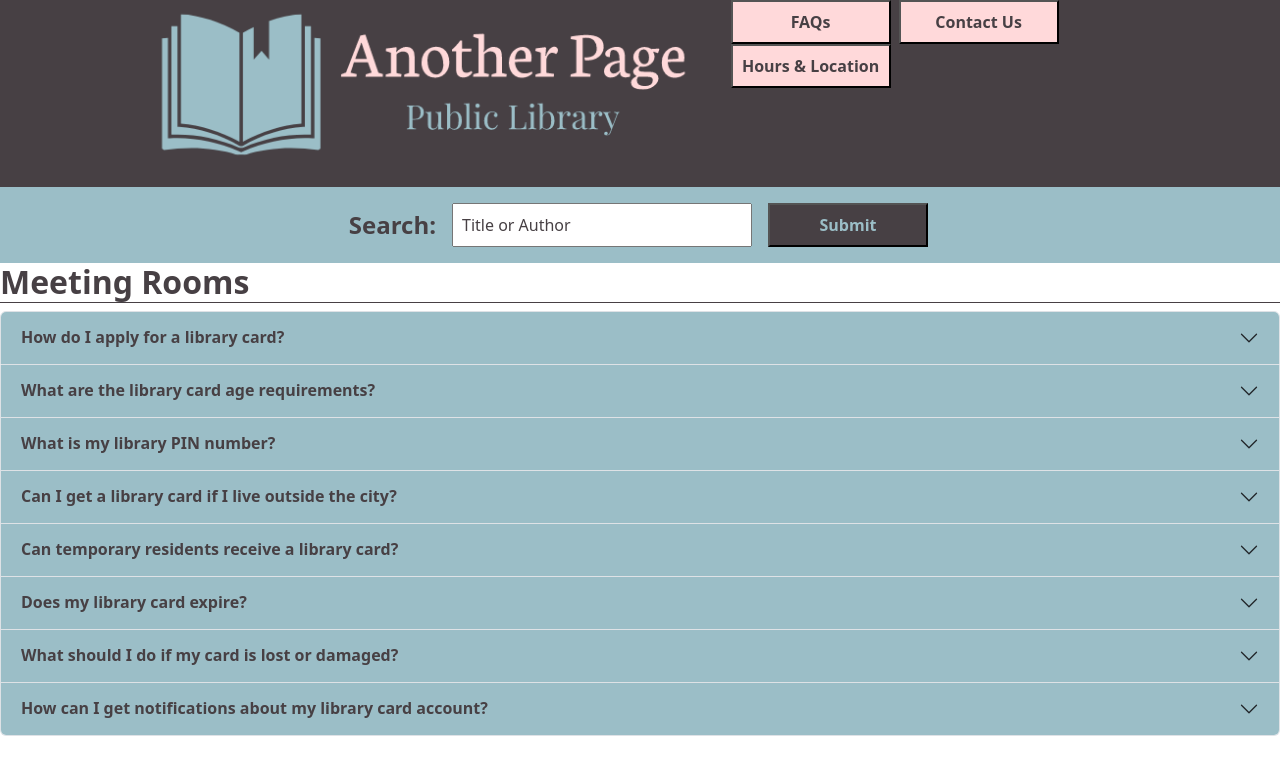
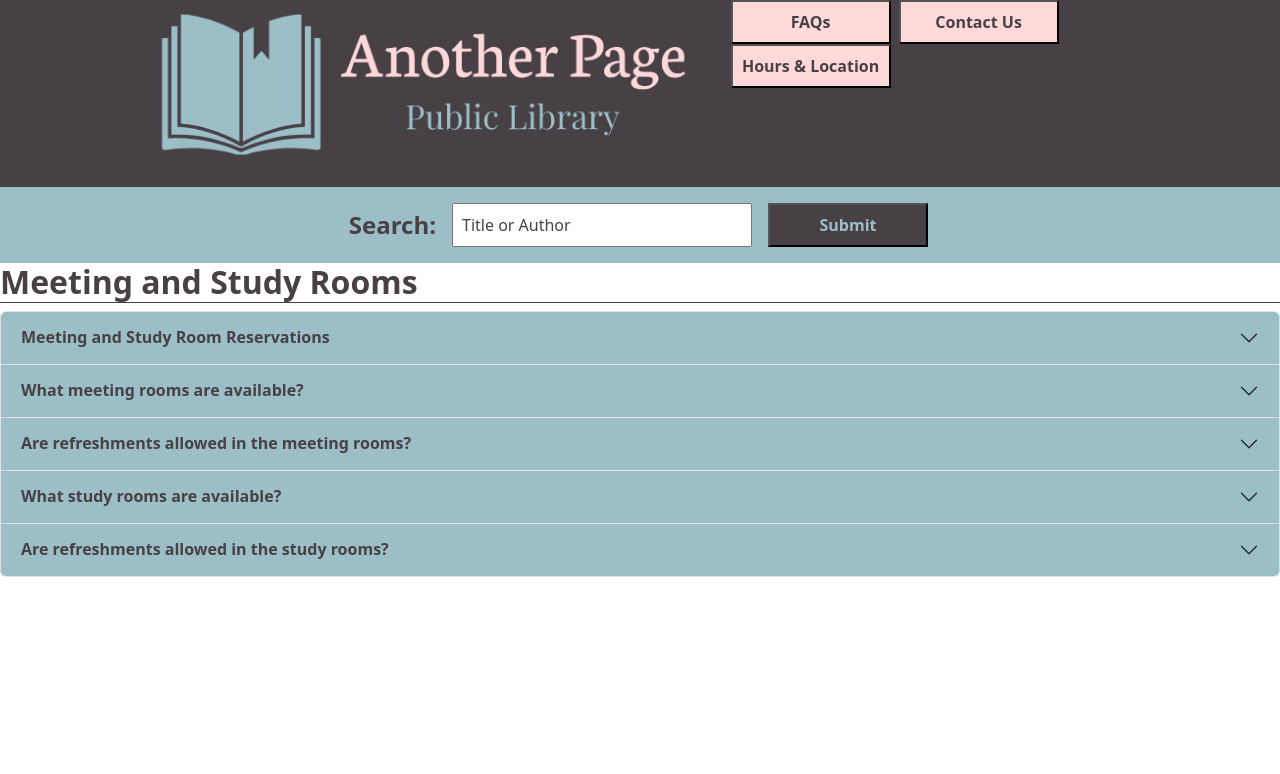
Before and after one commit to Amiriel01/Public-Library-Website, a React (Vite) app in the folder frontend-user-view/: page /MeetingRoom in a window 1280 px wide. Shown: the top 774 px of the page. Built offline with nearby package versions, Linux system fonts and the light colour scheme.

Commit message:
MeetingRoom FAQ section completed with page links

```diff
--- a/frontend-user-view/src/App.css
+++ b/frontend-user-view/src/App.css
@@ -1,4 +1,5 @@
-body, html {
+body,
+html {
   margin: 0;
   padding: 0;
   overflow-x: hidden;
@@ -95,9 +96,7 @@ body, html {
 }
 
 /*Homepage*/
-#homepage-container {
-
-}
+#homepage-container {}
 
 /*HomepageLink*/
 #homepage-link-container {
@@ -120,11 +119,11 @@ body, html {
 
 /*HoursLocationPage*/
 #hours-location-page-container {
-  width:60%;
+  width: 60%;
   margin-left: auto;
   margin-right: auto;
-  margin-top:3rem;
-  margin-bottom:2rem;
+  margin-top: 3rem;
+  margin-bottom: 2rem;
   color: #474044;
 }
 
@@ -268,14 +267,14 @@ body, html {
   margin-bottom: 2rem;
 }
 
-#book-info-card{
+#book-info-card {
   display: flex;
   align-items: center;
   color: #474044;
 }
 
 #book-image {
-margin-right: 2rem;
+  margin-right: 2rem;
 }
 
 #book-title {
@@ -432,3 +431,10 @@ margin-right: 2rem;
   text-decoration: none;
   font-weight: bold;
 }
+
+/*MeetingRoom FAQ*/
+#meeting-room-information-page-link {
+  color: #f49fbc;
+  text-decoration: none;
+  font-weight: bold;
+}
--- a/frontend-user-view/src/App.tsx
+++ b/frontend-user-view/src/App.tsx
@@ -15,6 +15,8 @@ import GivingInfo from './GivingInfo';
 import Donate from './Donate';
 import MeetingRoom from './MeetingRoom';
 import VolunteerApplication from './VolunteerApplication';
+import MeetingRoomInformation from './MeetingRoomInformation';
+import StudyRoomInformation from './StudyRoomInformation';
 
 
 function App() {
@@ -50,6 +52,10 @@ function App() {
           ></Route>
           <Route path='VolunteerApplication' element={<VolunteerApplication />}
           ></Route>
+           <Route path='MeetingRoomInformation' element={<MeetingRoomInformation />}
+          ></Route>
+             <Route path='StudyRoomInformation' element={<StudyRoomInformation />}
+          ></Route>
         </Routes>
       </div>
     </>
--- a/frontend-user-view/src/MeetingRoom.tsx
+++ b/frontend-user-view/src/MeetingRoom.tsx
@@ -10,70 +10,47 @@ export default function MeetingRoom() {
             <Row>
                 <Col>
                     <h2 id='faq-subtitles'>
-                        Meeting Rooms
+                        Meeting and Study Rooms
                     </h2>
                 </Col>
             </Row>
             <Accordion id='questions-accordion-container'>
                 <Accordion.Item eventKey="0">
-                    <Accordion.Header>How do I apply for a library card?</Accordion.Header>
+                    <Accordion.Header>Meeting and Study Room Reservations</Accordion.Header>
                     <Accordion.Body>
-                        <p>Complete an <Link id='library-card-form-link' to="/LibraryCardForm">application form</Link> online or in-person at the library.</p>
-                        <p>You must present a valid photo ID and proof of address when applying for a library card.</p>
-                        <p>Driver's license, utility bills, voter ID, and printed checks are common forms of proof of address.</p>
+                        <p>Meeting rooms are available to reserve on a first come basis for library patrons. A current library card account is needed to reserve a meeting room.</p>
+                        <p id='bold-text'>Contact the Information Desk to reserve a meeting room.</p>
                     </Accordion.Body>
                 </Accordion.Item>
                 <Accordion.Item eventKey="1">
-                    <Accordion.Header>What are the library card age requirements?</Accordion.Header>
+                    <Accordion.Header>What meeting rooms are available?</Accordion.Header>
                     <Accordion.Body>
                         <p>
-                            All ages are eligible for a library card.
+                            The library offers four types of meeting rooms. The meeting rooms are available during normal business hours only.
                         </p>
                         <p>
-                            Minor dependents must have a parent/guardian to sponsor the minor account.
+                            Click <Link id='meeting-room-information-page-link' to="/MeetingRoomInformation">here</Link> to view the meeting room types, seating arrangements available, and room capacity limits.
                         </p>
+                        <p id='bold-text'>When making a room reservation please specify the seating arrangement if needed.</p>
                     </Accordion.Body>
                 </Accordion.Item>
                 <Accordion.Item eventKey="2">
-                    <Accordion.Header>What is my library PIN number?</Accordion.Header>
+                    <Accordion.Header>Are refreshments allowed in the meeting rooms?</Accordion.Header>
                     <Accordion.Body>
-                        <p>Unless you have specifically asked to change it, your PIN is your six-digit birthdate (two digit month, date, and year)</p>
-                        <p>Please contact the library for PIN assistance if your PIN is not working.</p>
+                        <p>Food and drinks are allowed in the meeting rooms. A deposit of $50 will be required if refreshments will be served. The deposit will be refunded after the event if their are no incidents with spills.</p>
                     </Accordion.Body>
                 </Accordion.Item>
                 <Accordion.Item eventKey="3">
-                    <Accordion.Header>Can I get a library card if I live outside the city?</Accordion.Header>
+                    <Accordion.Header>What study rooms are available?</Accordion.Header>
                     <Accordion.Body>
-                        <p>Non-residents library cards are available for an annual fee of $25.00 per family residence.</p>
-                        <p>A family residence includes up to two adults and any dependents under the age of eighteen in the household.</p>
-                        <p>The non-residence fee will be waived if the non-resident is a current city college student or attend one of the local public schools in the city.</p>
+                        <p>Click <Link id='meeting-room-information-page-link' to="/StudyRoomInformation">here</Link> to view the study room types and capacity limits.</p>
+                        <p id='bold-text'>Study room seating cannot be rearranged.</p>
                     </Accordion.Body>
                 </Accordion.Item>
                 <Accordion.Item eventKey="4">
-                    <Accordion.Header>Can temporary residents receive a library card?</Accordion.Header>
+                    <Accordion.Header>Are refreshments allowed in the study rooms?</Accordion.Header>
                     <Accordion.Body>
-                        <p>Temporary residents may be issued a temporary card with a deposit of $25.00. The deposit is refunded when the card and items borrowed are returned in good condition.</p>
-                        <p>Temporary card holders are limited to two items borrowed at a time.</p>
-                    </Accordion.Body>
-                </Accordion.Item>
-                <Accordion.Item eventKey="5">
-                    <Accordion.Header>Does my library card expire?</Accordion.Header>
-                    <Accordion.Body>
-                        <p>Library cards expire annually. If your card has expired, please contact the library staff. Once your contact information is verified, your card will be renewed.</p>
-                    </Accordion.Body>
-                </Accordion.Item>
-                <Accordion.Item eventKey="6">
-                    <Accordion.Header>What should I do if my card is lost or damaged?</Accordion.Header>
-                    <Accordion.Body>
-                        <p>Contact the library staff if you have lost your card so the account can be put on hold. This will ensure no one else can use your card.</p>
-                        <p>Lost or damaged cards can be replaced by visiting the front desk at the library. Replacement cards cost $2.00 each.</p>
-                    </Accordion.Body>
-                </Accordion.Item>
-                <Accordion.Item eventKey="7">
-                    <Accordion.Header>How can I get notifications about my library card account?</Accordion.Header>
-                    <Accordion.Body>
-                        <p>Library card holders will specify their contact method of choice, text or email, when they receive their library card.</p>
-                        <p>If you'd like to change your notification preference please contact the library.</p>
+                        <p>Food and drink is not permitted in any of the library study rooms.</p>
                     </Accordion.Body>
                 </Accordion.Item>
             </Accordion>
--- /dev/null
+++ b/frontend-user-view/src/MeetingRoomInformation.tsx
@@ -0,0 +1,5 @@
+export default function MeetingRoomInformation() {
+    return (
+        <p>hi</p>
+    )
+}
--- /dev/null
+++ b/frontend-user-view/src/StudyRoomInformation.tsx
@@ -0,0 +1,5 @@
+export default function StudyRoomInformation() {
+    return (
+        <p>hi</p>
+    )
+}
```
